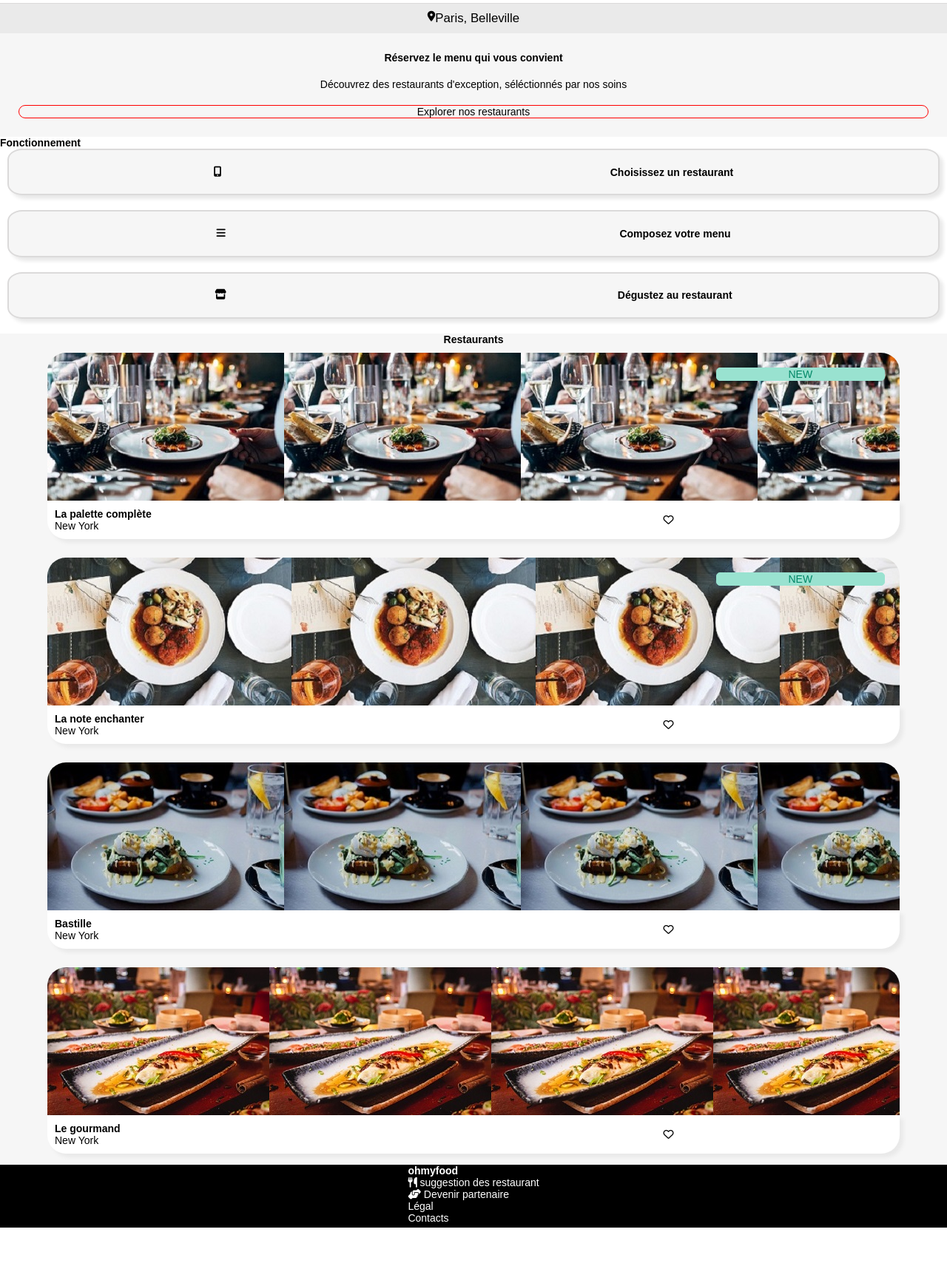
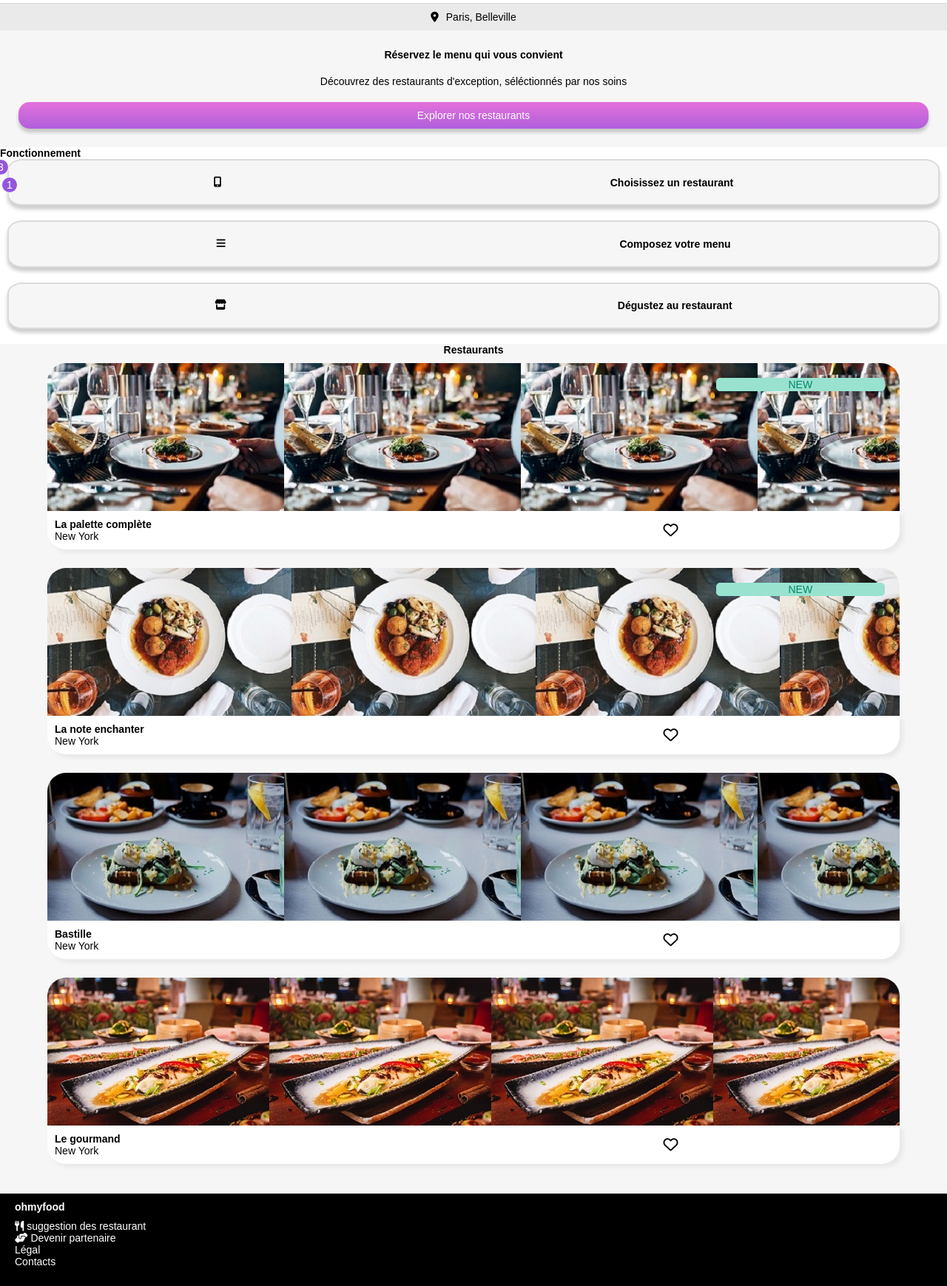
Before and after one commit to quentinh89/ohmyfood, a plain HTML site: page ohmyfood.html in a window 1280 px wide. Shown: the part 40-1779 px from the top of the page at 74% size. Before the commit the page ends 1700 px from the top, so only its background shows below. Drawn offline with Linux system fonts and the light colour scheme.

Commit message:
ahout d'un dégrader de couleur, modification du css

```diff
--- a/ohmyfood.html
+++ b/ohmyfood.html
@@ -18,7 +18,10 @@
         </div>
 
         <div id="localisation">
-          <i class="fas fa-map-marker-alt"></i> Paris, Belleville
+          <div id="icone_localisation">
+            <i class="fas fa-map-marker-alt"></i>
+          </div>
+          <div>Paris, Belleville</div>
         </div>
       </header>
       <div class="dec">
@@ -30,16 +33,21 @@
       <h2>Fonctionnement</h2>
       <div class="btn">
         <div class="suggestion">
+          <div class="nombre">1</div>
           <i class="fas fa-mobile-alt"></i>
           <strong> Choisissez un restaurant</strong>
         </div>
 
+        <div class="nombre">2</div>
         <div class="suggestion">
-          <i class="fas fa-bars"></i><strong>Composez votre menu</strong>
+          <i class="fas fa-bars"></i>
+          <strong>Composez votre menu</strong>
         </div>
 
+        <div class="nombre">3</div>
         <div class="suggestion">
-          <i class="fas fa-store"></i><strong> Dégustez au restaurant</strong>
+          <i class="fas fa-store"></i>
+          <strong> Dégustez au restaurant</strong>
         </div>
       </div>
       <div class="restaurant_container">
@@ -113,12 +121,12 @@
       <footer>
         <div class="footer">
           <h2>ohmyfood</h2>
-          <p>
-            <i class="fas fa-utensils"></i> suggestion des restaurant <br />
-            <i class="fas fa-hands-helping"></i> Devenir partenaire<br />
-            Légal <br />
-            Contacts
-          </p>
+          <div class="renseignement">
+            <div><i class="fas fa-utensils"></i> suggestion des restaurant</div>
+            <div><i class="fas fa-hands-helping"></i> Devenir partenaire</div>
+            <div>Légal</div>
+            <div>Contacts</div>
+          </div>
         </div>
       </footer>
     </div>
--- a/styleoh.css
+++ b/styleoh.css
@@ -25,18 +25,27 @@ body {
   background-color: #eaeaea;
   width: 100%;
   height: 100%;
-  font-size: 1.2em;
+  font-size: 1.1em;
   margin-top: 10px;
   padding-top: 10px;
   padding-bottom: 10px;
 }
 
+#icone_localisation {
+  margin-right: 10px;
+}
+
 .explo {
-  border: 1px solid red;
+  border: none;
   border-bottom-left-radius: 15px;
   border-bottom-right-radius: 15px;
   border-top-left-radius: 15px;
   border-top-right-radius: 15px;
+  box-shadow: 0px 5px 5px rgba(0, 0, 0, 0.2);
+  padding: 10px;
+  background-color: #a95ddc;
+  background-image: linear-gradient(180deg, rgba(228, 112, 218, 1), #af5fdc);
+  color: #ffffff;
 }
 
 .dec {
@@ -61,7 +70,7 @@ body {
   display: flex;
   justify-content: center;
   border: 2px solid #dbdada;
-  box-shadow: 5px 5px 5px #e9e9e9;
+  box-shadow: 0px 5px 5px rgba(0, 0, 0, 0.2);
   cursor: pointer;
   background-color: #f6f6f6;
   padding: 1.55rem 1rem;
@@ -71,16 +80,29 @@ body {
   margin-right: 10px;
   font-size: 1rem;
   justify-content: space-around;
+  position: relative;
 }
 
 .suggestion:hover {
   background-color: #f5edff;
-  /*transform: scale(2, 2);*/
-  transition-property: transform 400ms;
 }
 
 .suggestion:hover i {
   color: #9356dc;
+}
+
+.nombre {
+  width: 20px;
+  height: 20px;
+  border: 1px solid;
+  border-radius: 100%;
+  background-color: #9356dc;
+  color: #ffffff;
+  display: flex;
+  justify-content: center;
+  align-items: center;
+  position: absolute;
+  left: -10px;
 }
 
 .restaurant_container {
@@ -89,6 +111,7 @@ body {
   flex-direction: column;
   align-items: center;
   justify-content: space-between;
+  padding-bottom: 25px;
 }
 
 .restaurant {
@@ -163,13 +186,16 @@ body {
 
 .icone {
   display: flex;
-  justify-content: flex-end;
-  font-size: 20px;
   margin-left: 30px;
 }
 
 .coeur_plein {
   display: none;
+  font-size: 20px;
+  color: #a95ddc;
+}
+.coeur_vide {
+  font-size: 20px;
 }
 
 .restaurant:hover .coeur_plein {
@@ -181,13 +207,27 @@ body {
 
 .footer {
   font-size: 12px;
-  margin-bottom: 5px;
+  display: flex;
+  padding-top: 10px;
+  padding-bottom: 5px;
+  flex-direction: column;
+}
+
+.renseignement {
+  display: flex;
+  padding-top: 10px;
+  flex-direction: column;
 }
 
 footer {
   background-color: black;
   color: white;
-  display: flex;
-  justify-content: center;
-  width: 100%;
+  padding-left: 20px;
+  padding-bottom: 20px;
 }
+
+@media all and (max-width: 600px) {
+  .footer {
+    justify-content: center;
+  }
+}
```
